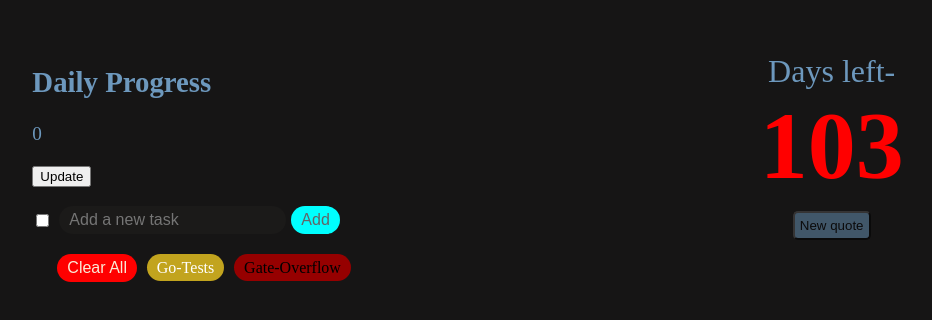
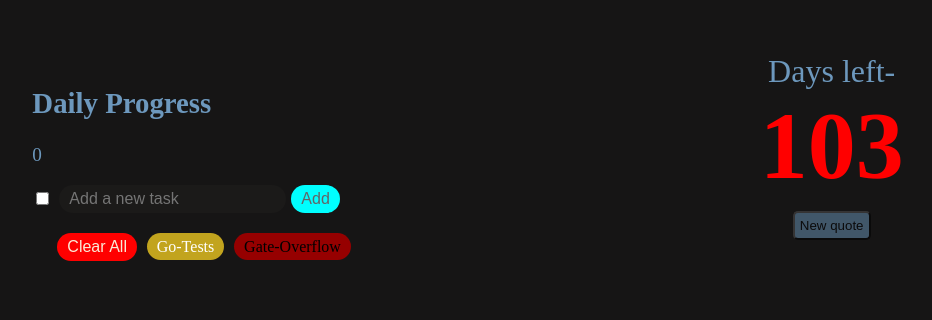
Before and after one commit to Praahant/Gate-timer, a plain HTML site: page index.html in a window 1280 px wide. Shown: the part 246-566 px from the top of the page, without its empty margins (180-1112 px from the left). Drawn offline with nearby package versions, Linux system fonts and the light colour scheme; no server answers.

Commit message:
Update index.html

```diff
--- a/index.html
+++ b/index.html
@@ -127,7 +127,7 @@
 
             <h2>Daily Progress</h2>
             <p id="streak"></p>
-            <button class="ustreak" onclick="updateStreak()">Update</button>
+<!--             <button class="ustreak" onclick="updateStreak()">Update</button>  -->
             <p id="progressList">
             </p>
             <div class="task">
```
